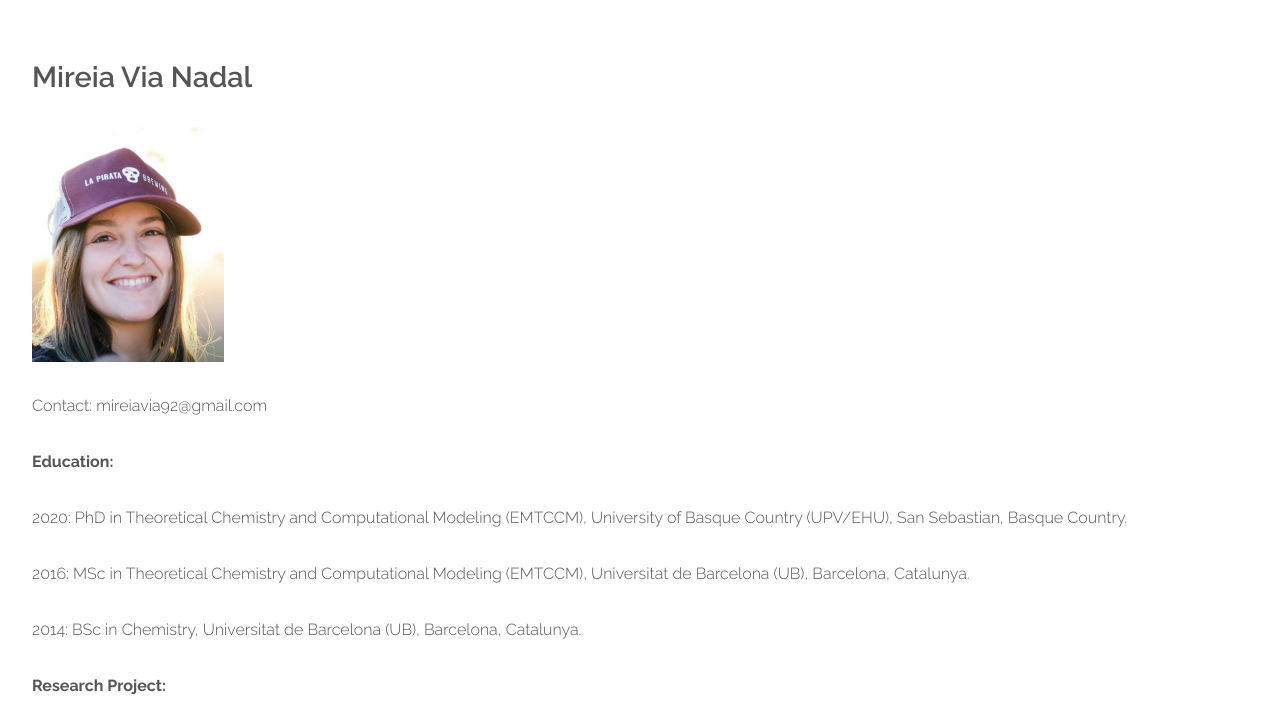
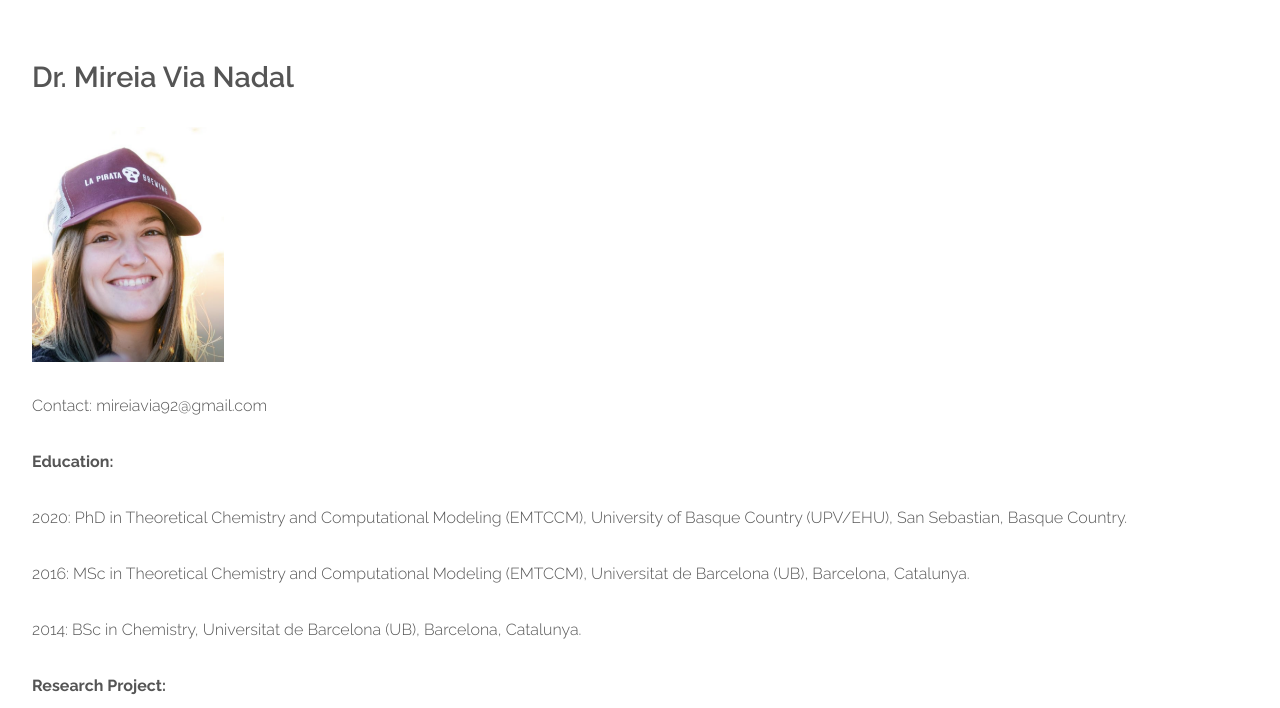
Before and after one commit to old-jekyll-templates/Horizons-Jekyll-Theme, a Jekyll site: the page built from members/mireia_via_nadal.html, in a window 1280 px wide and 900 px high, cut to the strip 192-900 px from the top of the window. Built offline with Jekyll 4.4.1, drawn with Linux system fonts in a browser that asks for light colours.

```diff
--- a/members/mireia_via_nadal.html
+++ b/members/mireia_via_nadal.html
@@ -25,7 +25,7 @@ layout: main
 				<div id="content" class="9u skel-cell-important">
 					<section>
 						<header class="major">
-		 			          <h2>Mireia Via Nadal</h2>
+		 			          <h2>Dr. Mireia Via Nadal</h2>
                          </header>
 	    <a href="#" class="image feature"><img src="{{ site.baseurl }}/members/photos/mireia.png" alt="" style="width: 15vw; min-width: 60px;" /></a>
 	    <p>Contact: mireiavia92@gmail.com</p>
```
